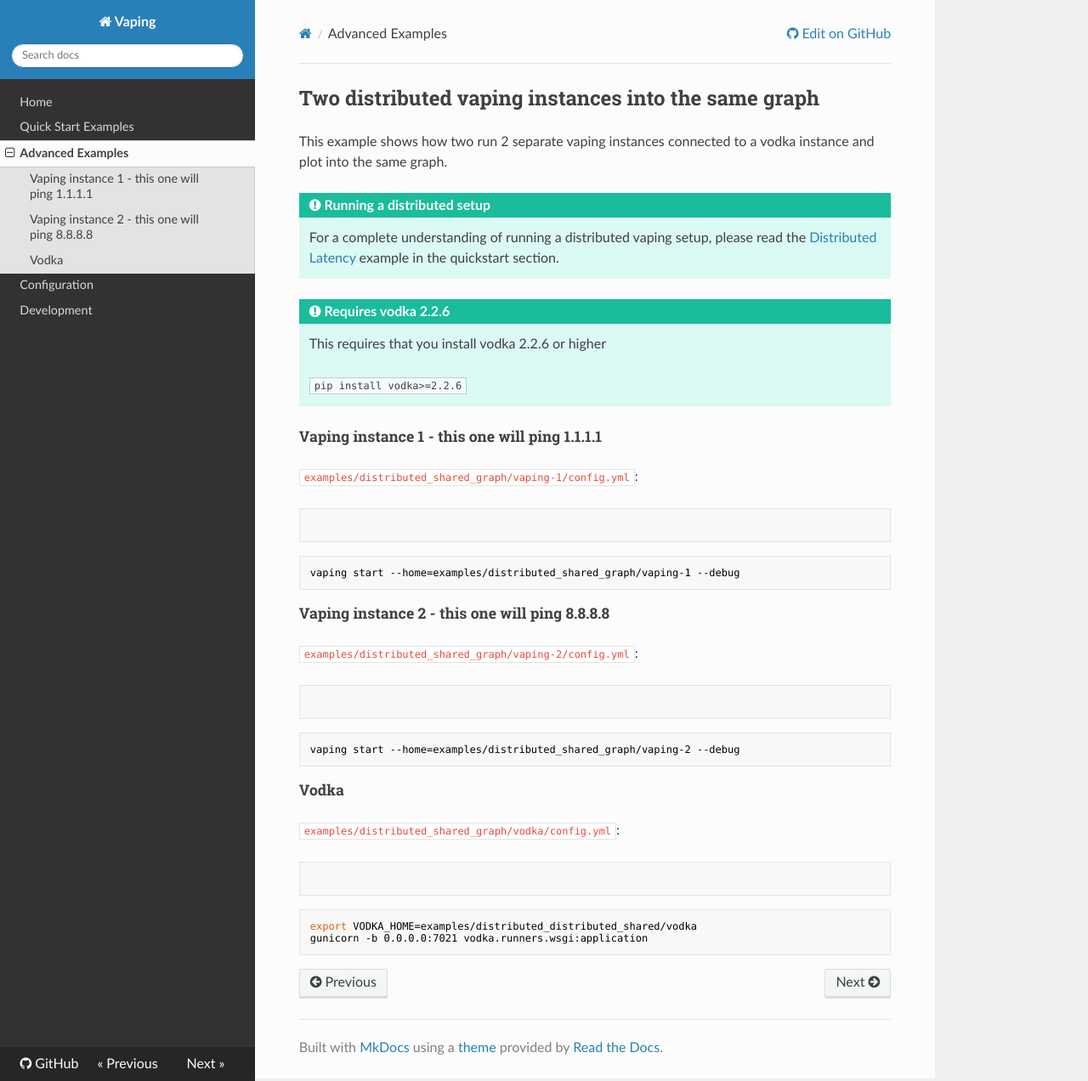
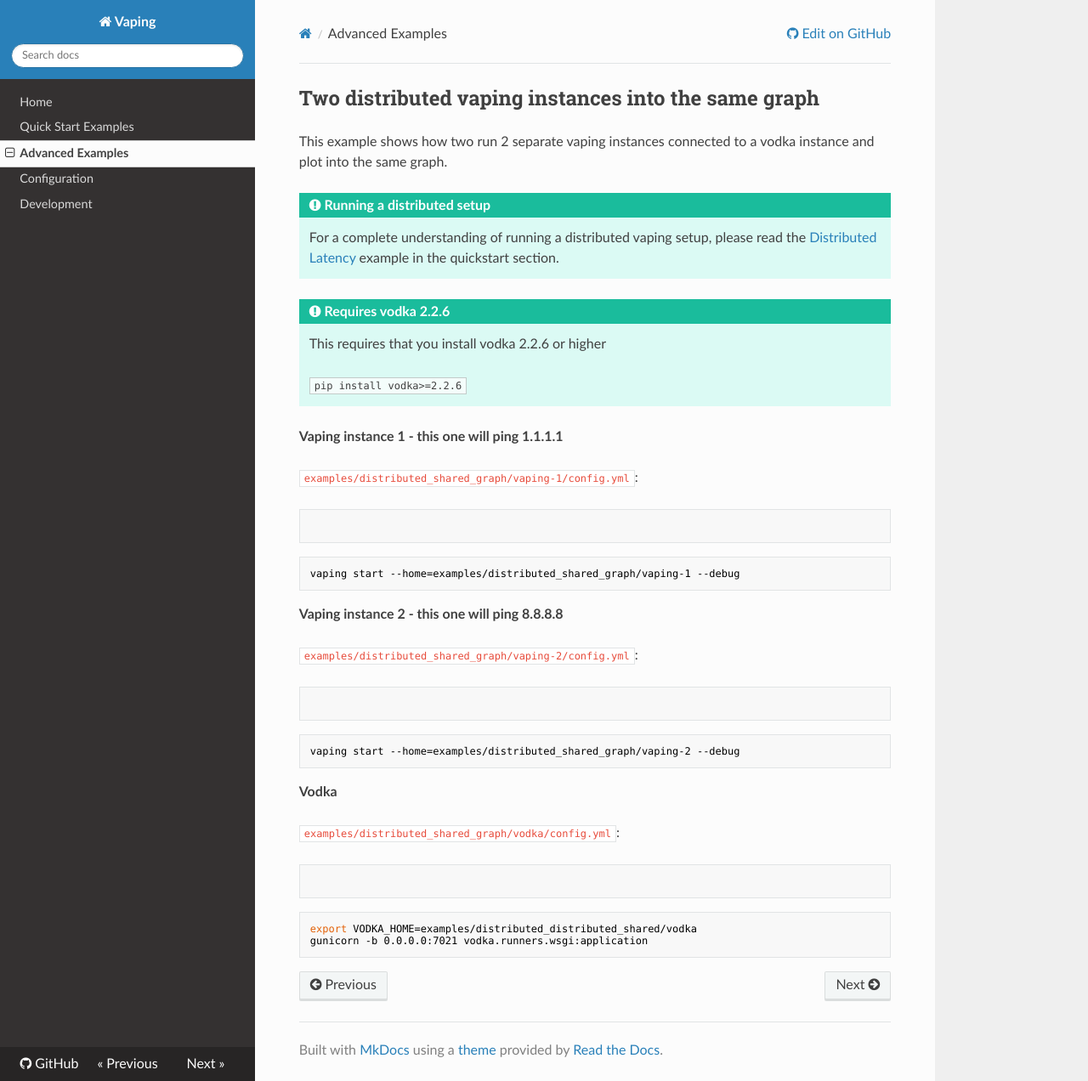
Before and after one commit to 20c/vaping, an MkDocs documentation site: the page built from docs/examples.md, in a window 1280 px wide and 1272 px high. Shown: the whole window at 85% size. Built offline with MkDocs 1.6.1, drawn with Linux system fonts in a browser that asks for light colours; nearby versions of some CDN libraries; old or Windows-style settings are respelled for this version of MkDocs.

Commit message:
dont make sidemenu links out of these

````diff
--- a/docs/examples.md
+++ b/docs/examples.md
@@ -12,7 +12,7 @@
     pip install vodka>=2.2.6
     ```
 
-##### Vaping instance 1 - this one will ping 1.1.1.1
+**Vaping instance 1 - this one will ping 1.1.1.1**
 
 `examples/distributed_shared_graph/vaping-1/config.yml`:
 ```yml
@@ -23,7 +23,7 @@
 vaping start --home=examples/distributed_shared_graph/vaping-1 --debug
 ```
 
-##### Vaping instance 2 - this one will ping 8.8.8.8
+**Vaping instance 2 - this one will ping 8.8.8.8**
 
 `examples/distributed_shared_graph/vaping-2/config.yml`:
 ```yml
@@ -34,7 +34,7 @@
 vaping start --home=examples/distributed_shared_graph/vaping-2 --debug
 ```
 
-##### Vodka
+**Vodka**
 
 `examples/distributed_shared_graph/vodka/config.yml`:
 ```yml
````
